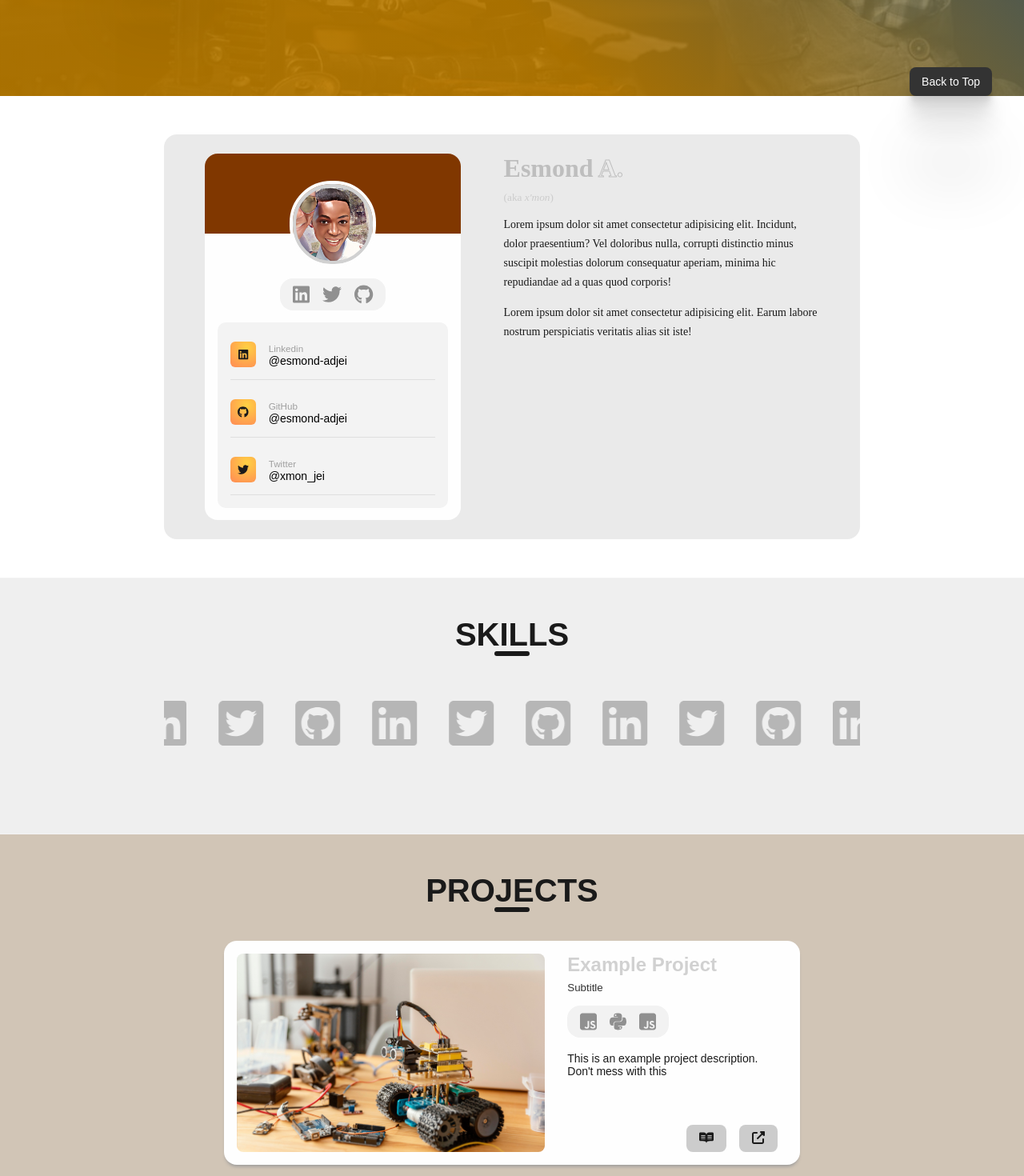
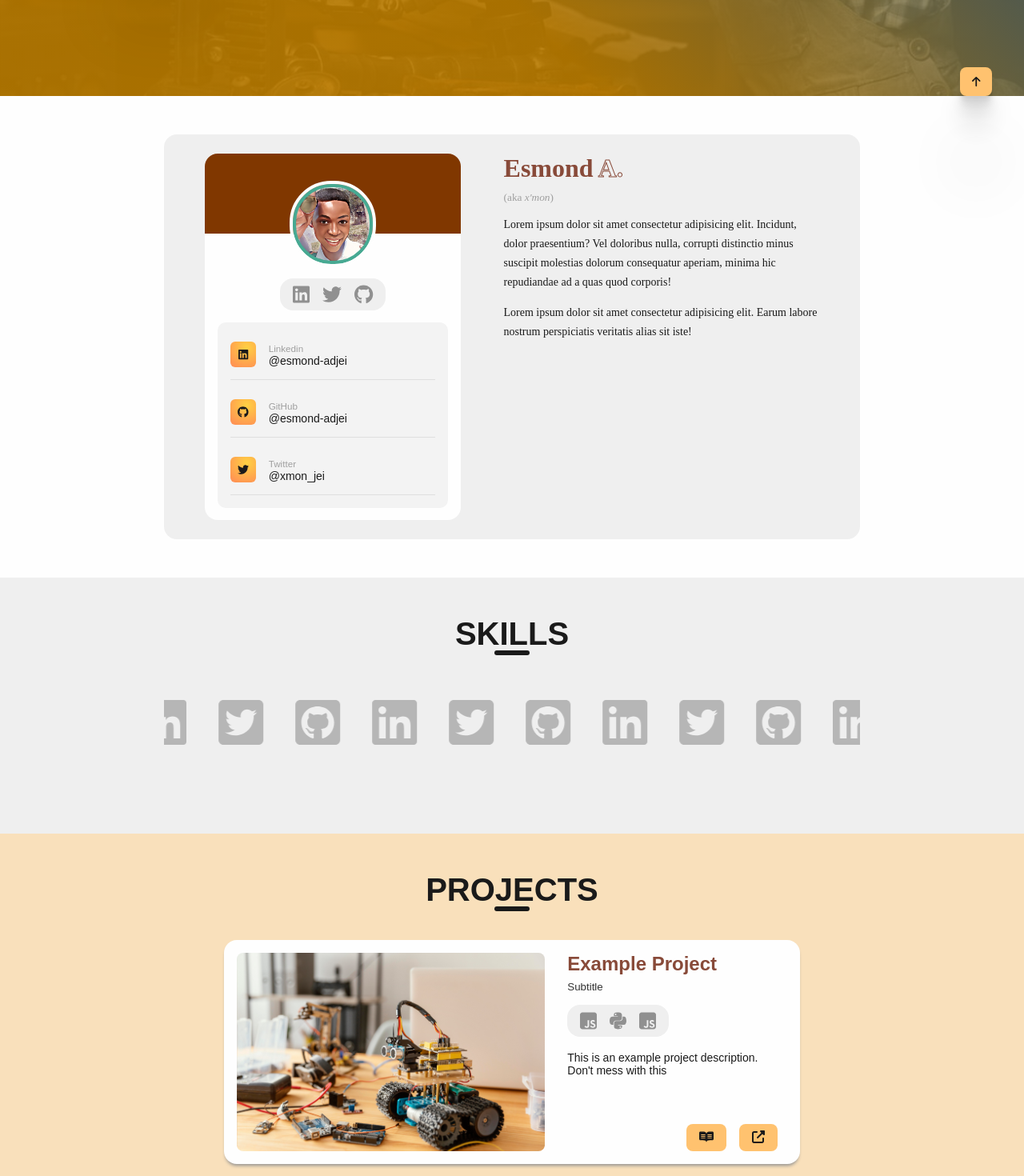
Before and after one commit to esmond-adjei/portfolio-website, a React (Create React App) app in the folder portfolio-front/: page / in a window 1280 px wide. Shown: the part 600-2070 px from the top of the page at 80% size. Built offline with nearby package versions, Linux system fonts and the light colour scheme.

Commit message:
modified some files

```diff
--- a/portfolio-front/src/components/microcomponents/backToTop.js
+++ b/portfolio-front/src/components/microcomponents/backToTop.js
@@ -1,14 +1,16 @@
 import React, { useState, useEffect } from 'react';
+import { FontAwesomeIcon  } from '@fortawesome/react-fontawesome';
+import { faArrowUp } from '@fortawesome/free-solid-svg-icons';
 
 
-const BackToTopButton = () => {
+const BackToTopButton = (arrow) => {
   const [isVisible, setIsVisible] = useState(false);
 
   const handleScroll = () => {
     const scrollTop = document.documentElement.scrollTop || document.body.scrollTop;
     const windowHeight = window.innerHeight;
     const scrollHeight = document.documentElement.scrollHeight || document.body.scrollHeight;
-    const scrolledToBottom = scrollTop + windowHeight >= 0.8*scrollHeight;
+    const scrolledToBottom = scrollTop + windowHeight >= 0.84*scrollHeight;
 
     setIsVisible(scrolledToBottom);
   };
@@ -28,7 +30,7 @@ const BackToTopButton = () => {
     <>
       {isVisible && (
         <button className="back-to-top-button" onClick={scrollToTop}>
-          Back to Top
+          <FontAwesomeIcon icon={faArrowUp} />
         </button>
       )}
     </>
--- a/portfolio-front/src/components/microcomponents/contact.js
+++ b/portfolio-front/src/components/microcomponents/contact.js
@@ -8,7 +8,7 @@ function contact({icon, contactType, contactDetail}) {
                 {icon}
             </div>
             <small>{contactType}</small>
-            <p>{contactDetail}</p>
+            <p><a href='./'>{contactDetail}</a></p>
         </div>
      );
 }
--- a/portfolio-front/src/components/microcomponents/micro.css
+++ b/portfolio-front/src/components/microcomponents/micro.css
@@ -11,12 +11,12 @@
 }
 
 .contact-slip .icon {
+    height: 32px;
     width: 32px;
-    height: 32px;
     float: left;
     margin-right: 16px;
     border-radius: 6px;
-    color: var(--primary-color);
+    color: var(--dark-text);
     background-color: rgb(209, 161, 19);
     background: var(--orange-gradient);
     transition: all 0.4s ease;
@@ -24,10 +24,14 @@
 
 .contact-slip:hover .icon {
     box-shadow: var(--multiple-shadow);
+    cursor: pointer;
+}
+.contact-slip:hover a {
+    color: var(--accent-secondary);
 }
 
 .contact-slip small {
-    color: #9f9f9f;
+    color: var(--light-text);
 }
 
 /* big logo */
@@ -63,31 +67,62 @@
   width: 300px;
   height: 300px;
 
+  background-color: var(--light-text);
+  box-shadow: 0px 10px 16px -8px var(--dark-text);
+  transition: all .40s ease-in;
 
-    background-color: #9f9f9f;
-    box-shadow: 0px 10px 16px -8px;
-    transition: all .40s ease-in;
-    --paragraph-position: 0px;
+  --heading-default-position: 32px;
+  --sqcard-text-height: 120px;
+  --text-hover-position: 0px;
+  --text-default-position: -120px;
 }
 
 .sqCard h2, .sqCard2 h2 {
   position: absolute;
-    /* margin: 16px; */
-    bottom: 32px;
+  bottom: var(--heading-default-position);
+
   font-size: 32px;
+  color: var(--accent-main);
+  background-color:#7f7f7f59;
 
   width: 100%;
   padding: 4px 16px;
-    background-color: var(--light-main);
-    color: var(--primary-color);
+  backdrop-filter: blur(16px);
   transition: all .40s ease-in-out;
+}
+
+.sqCard .card_text, .sqCard2 .card_text {
+    position: absolute;
+    bottom: var(--text-default-position);
+    height: var(--sqcard-text-height);
+    margin: 0;
+    padding: 16px;
+    font-size: 14px;
+    font-weight: 200;
+    color: var(--white);
+    background-color: var(--dark-main);
+    transition: all 0.40s ease-in;
+}
+.sqCard:hover .card_text {
+    bottom: var(--text-hover-position);
+}
+.sqCard:hover h2 {
+    bottom: calc(var(--text-hover-position) + var(--sqcard-text-height) - var(--heading-default-position));
+}
+
+/* ----------- square card version 2 ---------- */
+.sqCard2 {
+    box-shadow: 0px 4px 4px -2px #9f9f9f;
+    background-size: contain;
+    background-position: top;
+    --text-position: 50%;
 }
 
 .sticker {
   position: absolute;
   width: 75px;
   height: 75px;
-    background-color: #eeeeee;
+  background-color: var(--accent-main);
   top: 50px;
   right: 10px;
   border-radius: 16px;
@@ -102,44 +137,18 @@
 }
 .sticker:hover {
   border-radius: 64px;
+  background-color: var(--accent-secondary);
 }
 
 .sqCard2:hover .sticker {
   opacity: 1;
 }
 
-.sqCard .card_text, .sqCard2 .card_text {
-    position: absolute;
-    bottom: -100px;
-    margin: 0;
-    padding: 16px;
-    font-size: 14px;
-    font-weight: 200;
-    color: #efefefdd;
-    background-color: var(--primary-color);
-    transition: all 0.40s ease-in;
-}
-.sqCard:hover .card_text {
-    bottom: var(--paragraph-position);
-}
-.sqCard:hover h2 {
-    bottom: calc(var(--paragraph-position) + 56px);
-}
-
-/* ----------- square card version 2 ---------- */
-.sqCard2 {
-    box-shadow: 0px 4px 4px -2px #9f9f9f;
-    background-size: contain;
-    background-position: top;
-    --text-position: 50%;
-}
-
 .sqCard2 h2 {
     width: 100%;
     padding: 4px 16px;
-    background-color: var(--light-main);
     margin: 0;
-    bottom: var(--text-position);
+    bottom: var(--text-position) !important;
 }
 
 .sqCard2 .card_text {
@@ -164,8 +173,8 @@
       padding: 8px;
       border-radius: 8px;
       margin-bottom: 16px;
-      border: 2px solid var(--light-main);
-      outline-color: var(--light-main);
+      border: 2px solid var(--accent-main);
+      outline-color: var(--accent-main);
       font-family: 'montserrat', 'open sans';
       transition: outline-color 400ms ease;
     }
@@ -173,7 +182,7 @@
 input[type="text"]:focus-visible,
 input[type="email"]:focus-visible,
 textarea:focus-visible {
-    outline: 2px solid var(--secondary-color);
+    outline: 2px solid var(--accent-secondary);
     outline-offset: -2px;
 }
   button[type="submit"] {
@@ -181,23 +190,25 @@ textarea:focus-visible {
     width: 100%;
     padding: 8px;
     border-radius: 8px;
-    background-color: var(--secondary-color);
-    color: #fff;
+    background-color: var(--accent-main);
+    color: var(--dark-text);
+    font-size: 1.2rem;
     border: none;
     cursor: pointer;
     transition: background-color 0.4s ease;
   }
 
   button:hover {
-    background-color: #0056b3;
+    background-color: var(--accent-secondary);
   }
 
 /* ---------- IMAGE SLIDER ----------- */
 .sliding-image{
     position: relative;
-    width: 64%;
+    width: 83%;
     height: 400px;
     margin: auto;
+    border-radius: 32px;
     overflow: hidden;
   }
 
@@ -213,7 +224,6 @@ textarea:focus-visible {
     width: 100%;
     height: 100%;
     object-fit: cover;
-    border-radius: 32px;
     transition: opacity 0.3s ease;
     opacity: 0;
   }
@@ -227,7 +237,7 @@ textarea:focus-visible {
     bottom: 10px;
     left: 50%;
     padding: 8px 16px;
-    background-color: #9f9f9f;
+    background-color: var(--light-text);
     border-radius: 24px;
     transform: translateX(-50%);
 
@@ -241,16 +251,17 @@ textarea:focus-visible {
     width: 20px;
     height: 20px;
     border-radius: 50%;
-    background-color: #d7d7d7;
+    background-color: var(--grey);
     cursor: pointer;
-    transition: background-color 0.3s ease;
+    transition: all 0.4s ease;
   }
   .dot.inactive:hover {
       box-shadow: 0 8px 8px -1px #333;
+      background-color: var(--accent-secondary);
   }
 
   .dot.active {
-    background-color: #555;
+    background-color: var(--accent-main);
   }
 
 /* ---------- BACK TO TOP ------------- */
@@ -259,16 +270,16 @@ textarea:focus-visible {
     bottom: 80px;
     right: 40px;
     padding: 10px 15px;
-    background-color: #333;
-    color: #fff;
+    background-color: var(--accent-main);
+    color: var(--dark-text);
     border: none;
     border-radius: 8px;
     font-size: 14px;
     cursor: pointer;
     box-shadow: var(--multiple-shadow);
-    transition: opacity 0.4s ease;
   }
 
   .back-to-top-button:hover {
     opacity: 0.8;
+    color: var(--white);
   }
--- a/portfolio-front/src/style/component-styles/Content.css
+++ b/portfolio-front/src/style/component-styles/Content.css
@@ -1,15 +1,14 @@
 section {
     padding: 48px 96px;
     min-height: 320px;
-    background-color: #ffffff;
-    border-bottom: 1px solid #f3f3f3;
+    background-color: var(--white);
 }
 
 .section__heading {
     margin: 0 0 32px;
     text-align: center;
     position: relative;
-    color: var(--primary-color);
+    color: var(--dark-text);
     font-size: 40px;
 }
 
@@ -31,7 +30,7 @@ section {
     margin: auto;
     display: flex;
     justify-content: space-around;
-    background-color: #eaeaea;
+    background-color: var(--grey);
     border-radius: 16px;
     padding: 24px;
 }
@@ -41,7 +40,7 @@ section {
     min-height: 320px;
     /* padding: 8px; */
     border-radius: 16px;
-    background-color: #fefefe;
+    background-color: var(--white);
     overflow: hidden;
     /* border: 1px solid var(--light-text); */
     transition: all 0.4s ease;
@@ -69,9 +68,9 @@ section {
     width: 100px;
     height: 100px;
     border-radius: 48px;
-    border: 4px solid var(--secondary-color);
-    outline: 4px solid #fefefe;
-    background-color: var(--secondary-color);
+    border: 4px solid var(--accent-secondary);
+    background-color: var(--accent-secondary);
+    outline: 4px solid var(--white);
 
     position: absolute;
     top: calc(50% - 12.5px);
@@ -98,12 +97,12 @@ section {
 .profile__text h2 {
     margin: 0 0 8px;
     font-size: 2rem;
-    color: var(--light-secondary);
+    color: var(--dark-main);
     position: relative;
 }
 .stroked {
     color: transparent;
-    -webkit-text-stroke: 1px var(--light-secondary);
+    -webkit-text-stroke: 1px var(--dark-main);
 }
 
 .profile__text small {
@@ -118,7 +117,7 @@ section {
 
 /* -------------- SKILLS --------------- */
 .skills__section {
-    background-color: #efefef;
+    background-color: var(--grey);
 }
 .skill_logos {
     width: 80%;
@@ -132,13 +131,13 @@ section {
 
 /* -------------- PROJECTS -------------- */
 .projects__section {
-    background-color: #d1c5b6;
+    background-color: var(--light-secondary);
 }
 
 /* ----------- MORE PROJECTS SECTION -------- */
 .more-projects__section {
     padding: 96px;
-    background-color: #282828;
+    background-color: var(--dark-text);
 }
 .carousel_of_cards, .blog_posts {
     display: flex;
--- a/portfolio-front/src/style/component-styles/card.css
+++ b/portfolio-front/src/style/component-styles/card.css
@@ -5,8 +5,8 @@
     margin-top: 40px;
     padding: 16px;
     border-radius: 16px;
-    background-color: #fefefe;
-    box-shadow: 0 4px 4px -2px #999;
+    background-color: var(--white);
+    box-shadow: 0 4px 4px -2px var(--dark-grey);
     display: flex;
     gap: 16px;
     transition: all 0.3s ease;
@@ -34,7 +34,7 @@
 
 .card__title {
     margin: 0;
-    color: var(--secondary-color);
+    color: var(--dark-main);
 }
 
 .card__subtitle {
@@ -46,7 +46,7 @@
     width: fit-content;
     margin: 8px 0;
     border-radius: 16px;
-    background-color: #f2f2f2;
+    background-color: var(--grey);
 
     display: flex;
     align-items: center;
@@ -60,7 +60,7 @@
 }
 
 .card__icons svg:hover {
-    color: var(--primary-color);
+    color: var(--accent-secondary);
 }
 
 .card__description {
@@ -77,16 +77,15 @@
 }
 
 .card__link {
-    /* margin-left: 8px; */
     padding: 8px 16px;
     border-radius: 8px;
     text-decoration: none;
-    background-color: var(--light-text);
+    background-color: var(--accent-main);
     color: var(--dark-text);
-    transition: background-color 0.4s, color 0.4s ease;
+    transition: all 0.4s ease;
 }
 
 .card__link:hover {
-    background-color: var(--primary-color);
-    color: #eee;
+    background-color: var(--accent-secondary);
+    color: var(--white);
 }
--- a/portfolio-front/src/style/global.css
+++ b/portfolio-front/src/style/global.css
@@ -1,19 +1,31 @@
 /* global variables */
 :root {
-    /* THEME COLORS*/
+    /* THEME COLORS */
+    /* caramel */
+    --light-main: #C38154;
+    /* chestnut */
+    --dark-main: #884A39;
+    /* wheat */
+    --light-secondary: #F9E0BB;
+    /* earth yellow */
+    --accent-main: #FFC26F;
+    /* zomp */
+    --accent-secondary: #47A992;
+
+    /* THEME COLORS (DEPRECATED) */
     --primary-color: rgb(26, 26, 26); /* #2c3e50; */
-    --light-main: #909090; /* #6fb99b; */
+    --light-main-0: #909090; /* #6fb99b; */
     --secondary-color: #d1d1d1; /*#d6941a; */
-    --light-secondary: #bebebe; /* #11296e; */
+    --light-secondary-0: #bebebe; /* #11296e; */
 
     /* CUSTOM COLORS */
-    --yellow: #e3d081;
-    --dark-yellow: #dcc04a;
-    --wine: #b33951;
-    --grey: #bebebe;
+    --white: #fefefe;
+    --grey: #efefef;
     --dark-grey: #909090;
+
+    /* TEXT COLORS */
+    --light-text: #9f9f9f;
     --dark-text: rgb(26, 26, 26);
-    --light-text: #ccc;
 
     /* SHADOWS & GRADIENTS */
     --raw-shadow: rgba(99, 99, 99, 0.2) 0px 2px 8px 0px;
@@ -26,7 +38,7 @@
                         0 12.5px 10px rgba(0, 0, 0, 0.06),
                         0 22.3px 17.9px rgba(0, 0, 0, 0.072),
                         0 41.8px 33.4px rgba(0, 0, 0, 0.086),
-                        0 100px 80px rgba(0, 0, 0, 0.12);
+                        0 100px 80px rgba(0, 0, 0, 0.112);
 }
 
 *,
@@ -44,6 +56,7 @@ body {
 
 a {
     text-decoration: none;
+    color: var(--dark-text)
 }
 
 /* development styles */
```
Also changed, not shown: portfolio-front/src/components/Content.js (+4 -4 lines), portfolio-front/src/style/component-styles/Footer.css (+4 -4 lines), portfolio-front/src/style/component-styles/Header.css (+7 -5 lines), portfolio-front/src/components/microcomponents/bigLogo.js (line endings or trailing spaces), portfolio-front/src/components/microcomponents/slidingImages.js (line endings or trailing spaces). Lines whose indentation alone changed are shown as unchanged.
